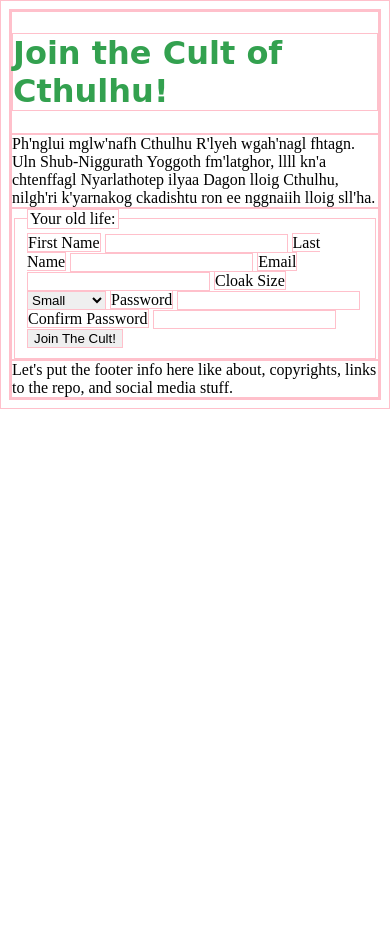
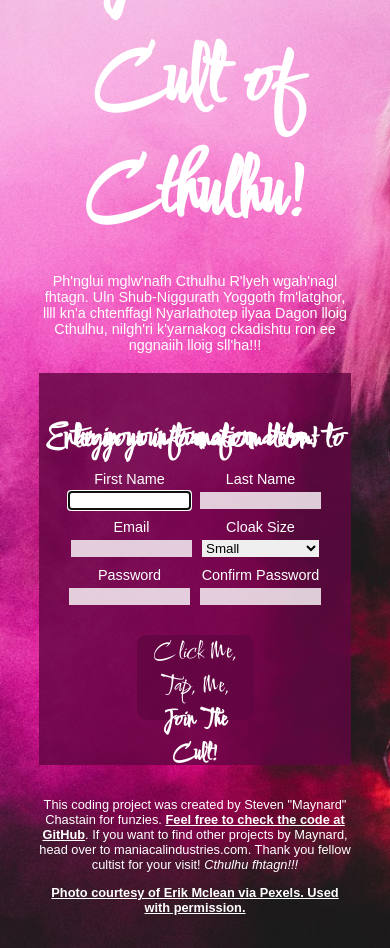
Before and after one commit to ManiacalMaynard/joinTheCult, a plain HTML site: page index.html in a window 390 px wide. Before the commit the page ends 844 px from the top, so only its background shows below. Drawn offline with Linux system fonts and the light colour scheme; a web font is replaced by a local one.

Commit message:
adds styles, images, and correct copy. TODO complete responsivity

```diff
--- a/index.html
+++ b/index.html
@@ -9,9 +9,10 @@
     <meta property="og:image" content="">
 
     <link rel="stylesheet" href="./styles.css">
+
     <link rel="preconnect" href="https://fonts.googleapis.com">
     <link rel="preconnect" href="https://fonts.gstatic.com" crossorigin>
-    <link href="https://fonts.googleapis.com/css2?family=Comforter+Brush&display=swap" rel="stylesheet">
+    <link href="https://fonts.googleapis.com/css2?family=Comforter&display=swap" rel="stylesheet">
 
     <title>Cult of Cthulhu free sign up!</title>
 
@@ -22,23 +23,30 @@
     <header><h1>Join the Cult of Cthulhu!</h1></header>
 
     <section id="explain">
-        Ph'nglui mglw'nafh Cthulhu R'lyeh wgah'nagl fhtagn. Uln Shub-Niggurath Yoggoth fm'latghor, llll kn'a chtenffagl Nyarlathotep ilyaa Dagon lloig Cthulhu, nilgh'ri k'yarnakog ckadishtu ron ee nggnaiih lloig sll'ha.
+        Ph'nglui mglw'nafh Cthulhu R'lyeh wgah'nagl fhtagn. Uln Shub-Niggurath Yoggoth fm'latghor, llll kn'a chtenffagl Nyarlathotep ilyaa Dagon lloig Cthulhu, nilgh'ri k'yarnakog ckadishtu ron ee nggnaiih lloig sll'ha!!!
     </section>
 
+
     <form id="form">
-    <fieldset>
 
-        <legend>Your old life:</legend>
+        <h2>Enter your information below to begin your transformation!</h2>
 
+        <div class="forminput">
         <label for="firstname">First Name</label>
-        <input type="text" name="firstname" id="firstname">
+        <input type="text" name="firstname" id="firstname" autofocus>
+        </div>
 
+        <div class="forminput">
         <label for="lastname">Last Name</label>
         <input type="text" name="lastname" id="lastname">
+    </div>
 
-        <label for="email">Email</label>
+        <div class="forminput">
+            <label for="email">Email</label>
         <input type="email" name="email" id="email">
+    </div>
 
+        <div class="forminput">
         <label for="cloaksize">Cloak Size</label>
         <select>
             <option value="sm">Small</option>
@@ -47,20 +55,27 @@
             <option value="xl">X-Large</option>
             <option value="xxl">XX-Large</option>
         </select>
+    </div>
 
+        <div class="forminput">
         <label for="passwordone">Password</label>
         <input type="password" name="passwordone" id="passwordone">
+    </div>
 
+        <div class="forminput">
         <label for="passwordtwo">Confirm Password</label>
         <input type="password" name="passwordtwo" id="passwordtwo">
+    </div>
 
-        <button onclick="wehaveyoursoul()">Join The Cult!</button>
+        <div class="forminput">
+        <button onclick="wehaveyoursoul()">Click Me, Tap, Me, <br /> <strong>Join The Cult!</strong></button>
+    </div>
 
-    </fieldset>
     </form>
 
     <footer id="footer">
-        Let's put the footer info here like about, copyrights, links to the repo, and social media stuff.
+        <p>This coding project was created by Steven "Maynard" Chastain for funzies. <a href="https://github.com/ManiacalMaynard/joinTheCult" target="_blank">Feel free to check the code at GitHub</a>. If you want to find other projects by Maynard, head over to maniacalindustries.com. Thank you fellow cultist for your visit! <em>Cthulhu fhtagn!!!</em></p>
+        <p><a href="https://www.pexels.com/photo/spooky-witch-with-lamp-in-pink-smoke-5696534/" target="_blank">Photo courtesy of Erik Mclean via Pexels. Used with permission.</a></p>
     </footer>
 
    </div>
@@ -76,4 +91,8 @@
     <p>
         Photo by <a href="https://www.pexels.com/photo/woman-on-the-body-of-water-3405555/" target="_blank">Daisa TJ from Pexels</a>
     </p>
+
+
+Photo by Erik Mclean from Pexels
+
 -->
--- a/styles.css
+++ b/styles.css
@@ -1,14 +1,124 @@
 :root {
-    --green-light: #33a14f;
+    --weirdo: hsla(320, 90%, 20%, 0.8);
+    font-size: 16px;
 }
 
+body {
+    padding: 0;
+    margin: 0;
+    background-image: url("./assets/pexels-erik-mclean-5696534.jpg");
+    background-repeat: no-repeat;
+    background-size: cover;
+    background-color: black;
+}
+
+#container {
+
+    color: white;
+    margin: 0px;
+    padding: 0px;
+
+    font-family: sans-serif;
+    font-size: .9rem;
+
+    display: flex;
+    flex-flow: column wrap;
+    justify-content: center;
+    align-items: center;
+    text-align: center;
+
+}
+
+/* Just for me to use while constructing, safely ignore
 * { border: 1px solid pink }
+*/
 
 h1 {
-    font-family: 'Comforter Brush', cursive;
-    color: var(--green-light)
+    margin: 0;
+    font-family: 'Comforter', cursive;
+    font-size: 5rem;
 }
 
-img {
-    max-width: 80%;
+h2 {
+    font-family: 'Comforter', cursive;
+    text-align: center;
+    font-size: 2rem;
+    line-height: 0;
 }
+
+a {
+    color: white;
+    font-weight: bold;
+}
+
+header {
+    width: 80vw;
+    height: 30vh;
+    display: flex;
+    flex-flow: column nowrap;
+    justify-content: end;
+    align-items: center;
+}
+
+#explain {
+    width: 80vw;
+    padding: 20px;
+    max-width: 100%;
+    min-width: none;
+}
+
+form {
+    padding: 40px 0px;
+    width: 80vw;
+    display: flex;
+    justify-content: center;
+    align-items: center;
+    flex-flow: row wrap;
+    text-align: center;
+    border: none;
+    background-color: var(--weirdo);
+}
+
+.forminput {
+    display: flex;
+    flex-direction: column;
+    margin: 5px;
+}
+
+label {
+    padding-bottom: 5px;
+}
+input, select, button {
+    width: 30vw;
+    border: 0px solid black;
+}
+
+input {
+    opacity: 0.8;
+}
+
+input:focus {
+    opacity: 1;
+}
+
+button {
+    height: 10vh;
+    margin-top: 20px;
+    background-color: var(--weirdo);
+    border: 0px solid black;
+    border-radius: 10px;
+    color: white;
+    font-family: 'Comforter', cursive;
+    font-size: 1.5rem;
+    transition: 500ms;
+}
+
+button:hover {
+    background-color: #106b21;
+}
+
+footer {
+    width: 80vw;
+    padding: 20px;
+    font-size: .8rem;
+}
```
Also changed, not shown: assets/pexels-erik-mclean-5696534.jpg (added), 1 other file.
